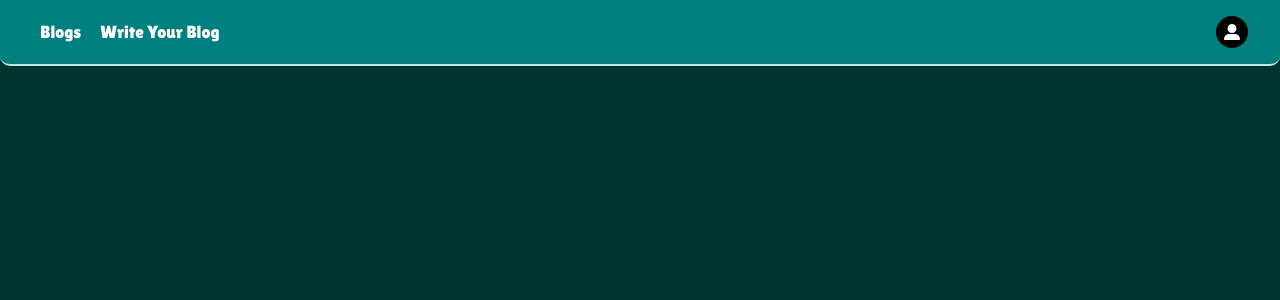
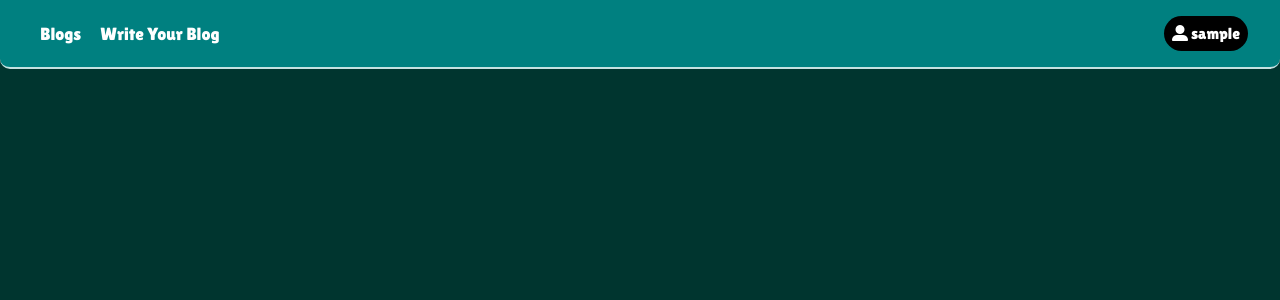
Before and after one commit to rzmahdi/django_blog, a Django app: page / in a window 1280 px wide. Shown: the top 300 px of the page. Run offline with Django 4.2, Linux system fonts and the light colour scheme; the visitor is signed in with stand-in values (Sample User, id 1); data that the repository does not hold is empty; some libraries are stand-ins or nearby versions.

Commit message:
chore: show user name in header

```diff
--- a/static/base.css
+++ b/static/base.css
@@ -48,14 +48,21 @@ header a:hover{
 
 header .register .dropdown i{
     color: white;
-    padding: .5rem;
+}
+
+header .register .dropdown .user-dropdown{
     background-color: black;
     border-radius: 1000px;
     cursor: pointer;
+    padding: .5rem;
 }
 
-header .register .dropdown i:hover{
-    background-color: rgba(0, 0, 0, 0.6);
+header .register .dropdown .user-dropdown span{
+    color: white;
+}
+
+header .register .dropdown .user-dropdown:hover{
+    background-color: rgba(0, 0, 0, 0.8);
 }
 
 header .register .dropdown:hover .user-menu{
--- a/templates/base.html
+++ b/templates/base.html
@@ -31,7 +31,10 @@
 
                 {% else %}
                 <div class="dropdown">
-                    <i class="fa-solid fa-user-large"></i>
+                    <div class="user-dropdown">
+                        <i class="fa-solid fa-user-large"></i>
+                        <span>{{user}}</span>
+                    </div>
 
                     <div class="user-menu">
                         <a href="{% url 'password_change' %}">Change Password</a>
```
